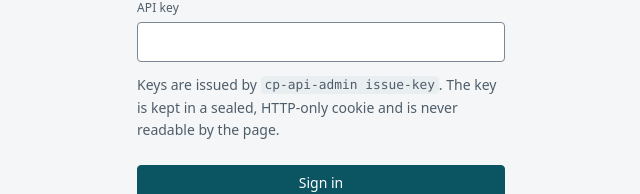
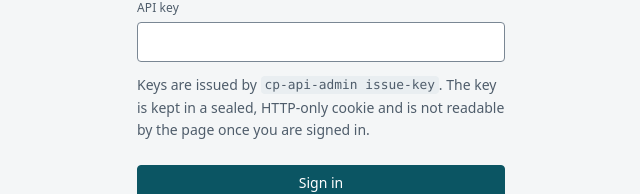
Before and after one commit to edwardmagongo/causalpulse, a Next.js app in the folder web/: page /sign-in in a window 1280 px wide. Shown: the part 280-474 px from the top of the page, without its empty margins (319-959 px from the left). Built offline with nearby package versions, Linux system fonts and the light colour scheme.

Commit message:
docs: bring the spec and README in line with the fix wave
The sign-in page's copy now says the key is not readable by the page once
the user is signed in, which is what is true: the field holds it until it
is submitted.

```diff
--- a/web/src/app/sign-in/page.tsx
+++ b/web/src/app/sign-in/page.tsx
@@ -18,7 +18,7 @@ export default function SignInPage() {
         <input id="key" name="key" type="password" autoComplete="off" required className="field" />
         <p className="mt-3 text-note text-ink-soft">
           Keys are issued by <code>cp-api-admin issue-key</code>. The key is kept in a sealed,
-          HTTP-only cookie and is never readable by the page.
+          HTTP-only cookie and is not readable by the page once you are signed in.
         </p>
         <button type="submit" disabled={pending} className="button button-primary mt-6">
           Sign in
```
Also changed, not shown: 1 other file (tests, documents, lock files or other folders).
